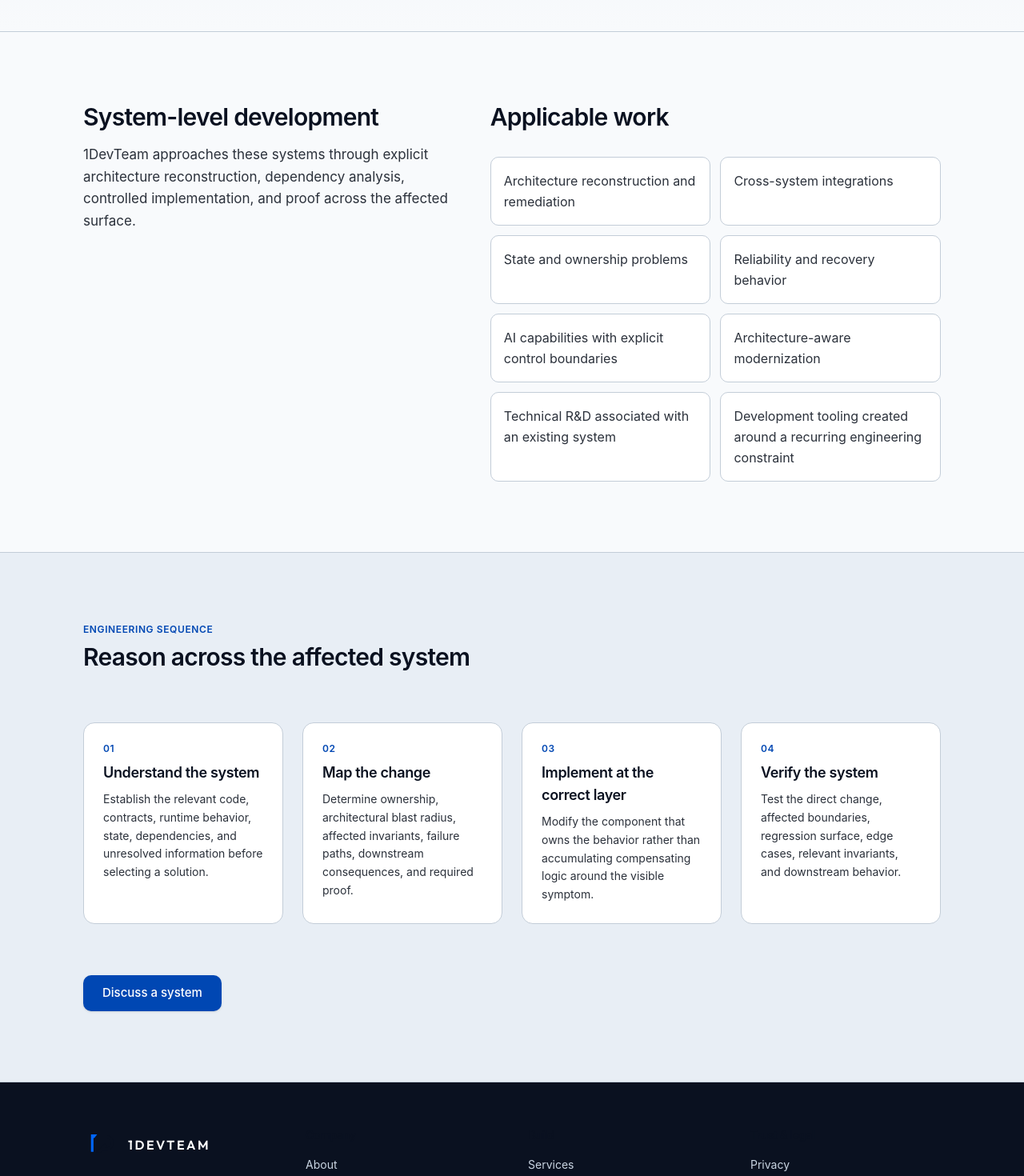
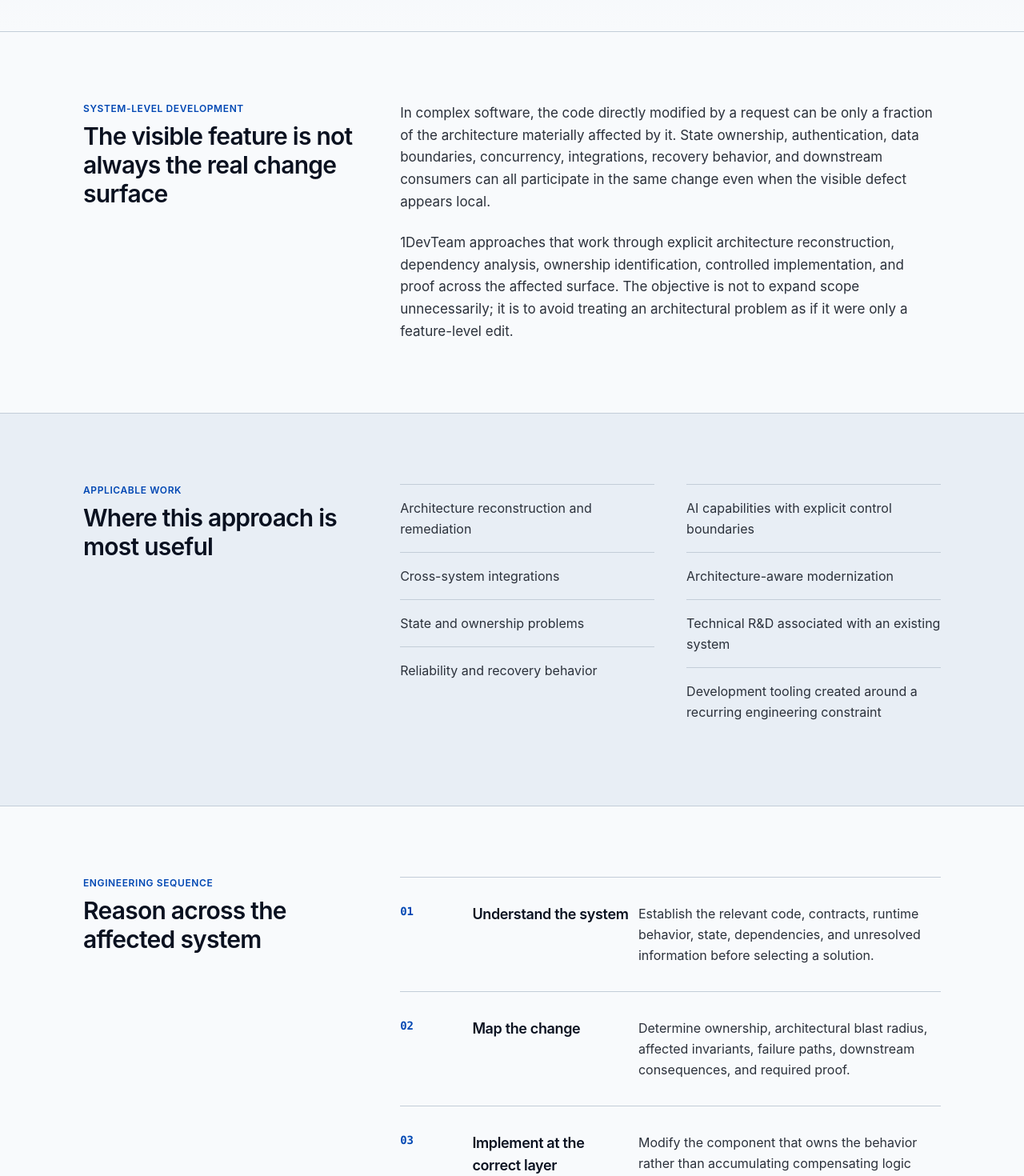
Before and after one commit to 1devteam/1devteam-web, a React (Vite) app: page /enterprise in a window 1280 px wide. Shown: the part 580-2050 px from the top of the page at 80% size. Built offline with nearby package versions, Linux system fonts and the light colour scheme.

Commit message:
Rewrite Enterprise as system-level narrative

```diff
--- a/src/pages/EnterprisePage.tsx
+++ b/src/pages/EnterprisePage.tsx
@@ -35,40 +35,56 @@ export function EnterprisePage() {
       </PageHero>
 
       <section className="section-pad">
-        <div className="container-site grid gap-12 lg:grid-cols-[0.9fr_1.1fr]">
+        <div className="container-site grid gap-12 lg:grid-cols-[0.34fr_0.66fr]">
           <div>
-            <h2 className="text-2xl font-semibold tracking-tight md:text-3xl">System-level development</h2>
-            <p className="mt-4 text-[17px] leading-relaxed text-[var(--text-muted)]">
-              1DevTeam approaches these systems through explicit architecture reconstruction, dependency analysis, controlled implementation, and proof across the affected surface.
+            <p className="text-xs font-semibold uppercase tracking-wider text-[var(--brand)]">System-level development</p>
+            <h2 className="mt-2 text-3xl font-semibold tracking-tight">The visible feature is not always the real change surface</h2>
+          </div>
+          <div className="max-w-4xl space-y-5 text-[17px] leading-relaxed text-[var(--text-muted)]">
+            <p>
+              In complex software, the code directly modified by a request can be only a fraction of the architecture materially affected by it. State ownership, authentication, data boundaries, concurrency, integrations, recovery behavior, and downstream consumers can all participate in the same change even when the visible defect appears local.
+            </p>
+            <p>
+              1DevTeam approaches that work through explicit architecture reconstruction, dependency analysis, ownership identification, controlled implementation, and proof across the affected surface. The objective is not to expand scope unnecessarily; it is to avoid treating an architectural problem as if it were only a feature-level edit.
             </p>
           </div>
+        </div>
+      </section>
+
+      <section className="section-pad border-t border-[var(--border)] bg-[var(--surface)]">
+        <div className="container-site grid gap-12 lg:grid-cols-[0.34fr_0.66fr]">
           <div>
-            <h2 className="text-2xl font-semibold tracking-tight md:text-3xl">Applicable work</h2>
-            <ul className="mt-6 grid gap-3 sm:grid-cols-2">
+            <p className="text-xs font-semibold uppercase tracking-wider text-[var(--brand)]">Applicable work</p>
+            <h2 className="mt-2 text-2xl font-semibold tracking-tight md:text-3xl">Where this approach is most useful</h2>
+          </div>
+          <ul className="max-w-4xl columns-1 gap-10 sm:columns-2">
             {applicableWork.map((item) => (
-                <li key={item} className="rounded-[var(--radius-sm)] border border-[var(--border)] bg-white p-4 text-base leading-relaxed text-[var(--text-muted)]">
+              <li key={item} className="break-inside-avoid border-t border-[var(--border)] py-4 text-base leading-relaxed text-[var(--text-muted)]">
                 {item}
               </li>
             ))}
           </ul>
         </div>
-        </div>
       </section>
 
-      <section className="section-pad border-t border-[var(--border)] bg-[var(--surface)]">
-        <div className="container-site">
+      <section className="section-pad border-t border-[var(--border)]">
+        <div className="container-site grid gap-12 lg:grid-cols-[0.34fr_0.66fr]">
+          <div>
             <p className="text-xs font-semibold uppercase tracking-wider text-[var(--brand)]">Engineering sequence</p>
             <h2 className="mt-2 text-2xl font-semibold tracking-tight md:text-3xl">Reason across the affected system</h2>
-          <div className="mt-8 grid gap-5 md:grid-cols-2 lg:grid-cols-4">
+          </div>
+          <ol className="max-w-4xl">
             {methodSteps.map((step) => (
-              <div key={step.step} className="rounded-[var(--radius-md)] border border-[var(--border)] bg-white p-5">
-                <p className="text-xs font-semibold uppercase tracking-wider text-[var(--brand)]">{step.step}</p>
-                <h3 className="mt-2 text-lg font-semibold">{step.title}</h3>
-                <p className="mt-2 text-sm leading-relaxed text-[var(--text-muted)]">{step.description}</p>
+              <li key={step.step} className="grid gap-3 border-t border-[var(--border)] py-6 md:grid-cols-[0.12fr_0.3fr_0.58fr]">
+                <span className="font-mono text-sm font-semibold text-[var(--brand)]">{step.step}</span>
+                <h3 className="text-lg font-semibold">{step.title}</h3>
+                <p className="text-base leading-relaxed text-[var(--text-muted)]">{step.description}</p>
+              </li>
+            ))}
+          </ol>
         </div>
-            ))}
-          </div>
-          <Button asChild className="mt-8"><Link to="/contact">Discuss a system</Link></Button>
+        <div className="container-site mt-8">
+          <Button asChild><Link to="/contact">Discuss a system</Link></Button>
         </div>
       </section>
     </>
```
Lines whose indentation alone changed are shown as unchanged.
